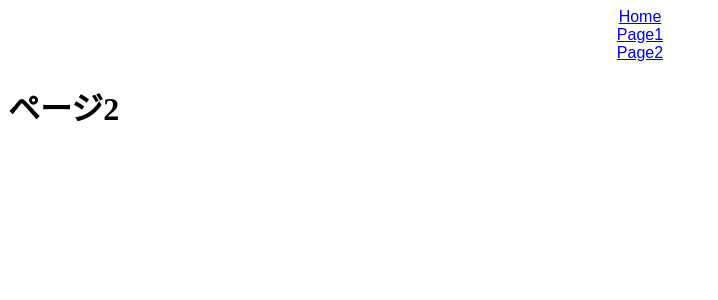
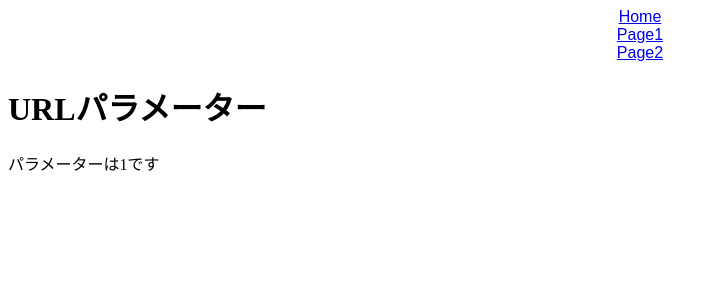
Before and after one commit to takiwaka/ReactPractice4, a React (Create React App) app: page /Page2/1 in a window 1280 px wide. Shown: the top 300 px of the page, without its empty margins (0-718 px from the left). Built offline with nearby package versions, Linux system fonts and the light colour scheme.

Commit message:
URLのパラメーターを取得

```diff
--- a/src/Page2.jsx
+++ b/src/Page2.jsx
@@ -1,7 +1,10 @@
+import { Link } from "react-router-dom";
+
 export const Page2 = () => {
   return (
     <div>
       <h1>ページ2</h1>
+      <Link to="/page2/999">URL Parameter</Link>
     </div>
   );
 };
--- /dev/null
+++ b/src/UrlParameter.jsx
@@ -0,0 +1,11 @@
+import { useParams } from "react-router-dom";
+
+export const UrlParameter = () => {
+  const { id } = useParams();
+  return (
+    <div>
+      <h1>URLパラメーター</h1>
+      <p>パラメーターは{id}です</p>
+    </div>
+  );
+};
--- /dev/null
+++ b/src/router/Page2Routes.jsx
@@ -0,0 +1,15 @@
+import { Page2 } from "../Page2";
+import { UrlParameter } from "../UrlParameter";
+
+export const page2Routes = [
+  {
+    path: "/",
+    exact: true,
+    children: <Page2 />
+  },
+  {
+    path: "/:id",
+    exact: false,
+    children: <UrlParameter />
+  }
+];
--- a/src/router/Router.jsx
+++ b/src/router/Router.jsx
@@ -1,7 +1,8 @@
 import { Switch, Route } from "react-router-dom";
 import { Home } from "../Home";
-import { Page2 } from "../Page2";
+
 import { page1Routes } from "./Page1Routes";
+import { page2Routes } from "./Page2Routes";
 
 export const Router = () => {
   return (
@@ -25,10 +26,22 @@
           </Switch>
         )}
       />
-
-      <Route path="/Page2">
-        <Page2 />
-      </Route>
+      <Route
+        path="/Page2"
+        render={({ match: { url } }) => (
+          <Switch>
+            {page2Routes.map((route) => (
+              <Route
+                key={route.path}
+                exact={route.exact}
+                path={`${url}${route.path}`}
+              >
+                {route.children}
+              </Route>
+            ))}
+          </Switch>
+        )}
+      />
     </Switch>
   );
 };
```
